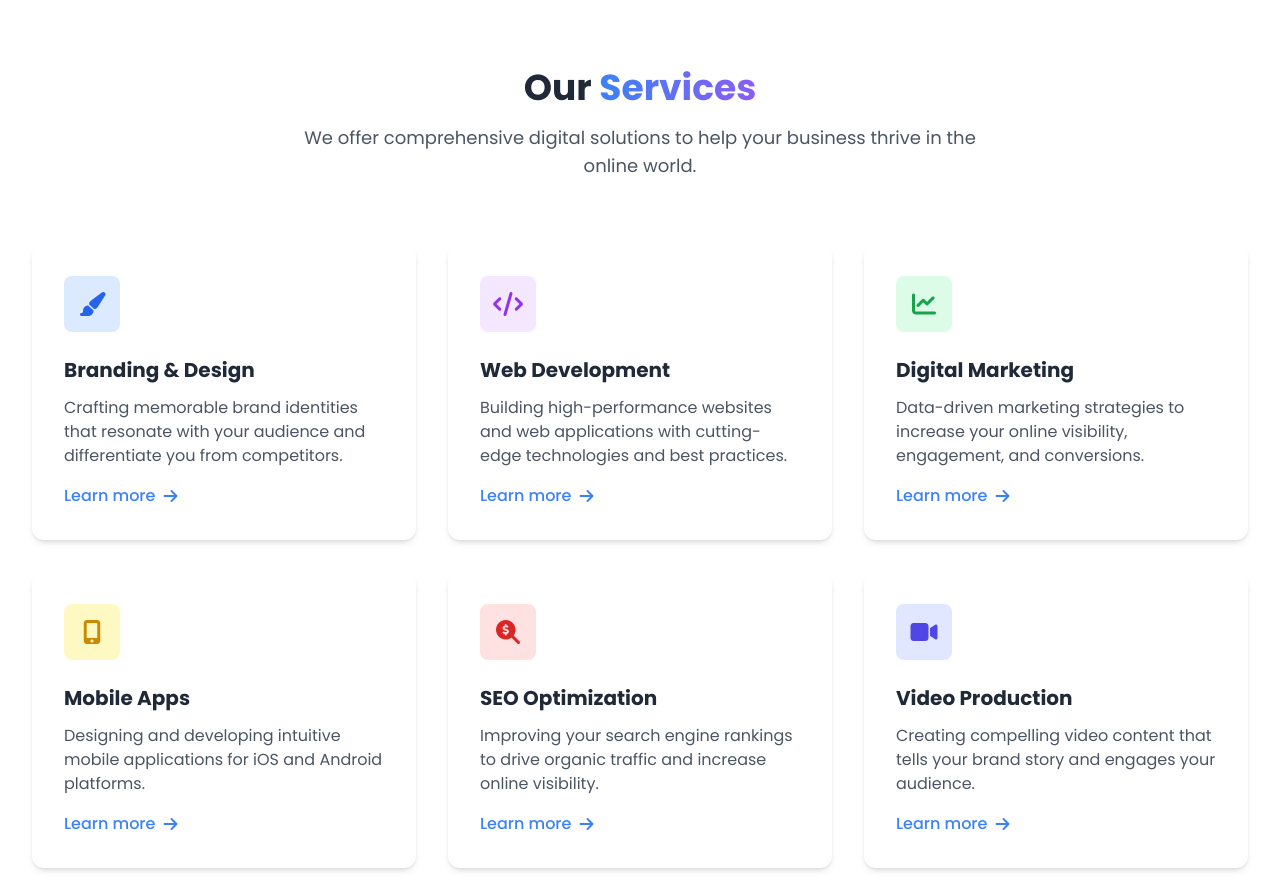
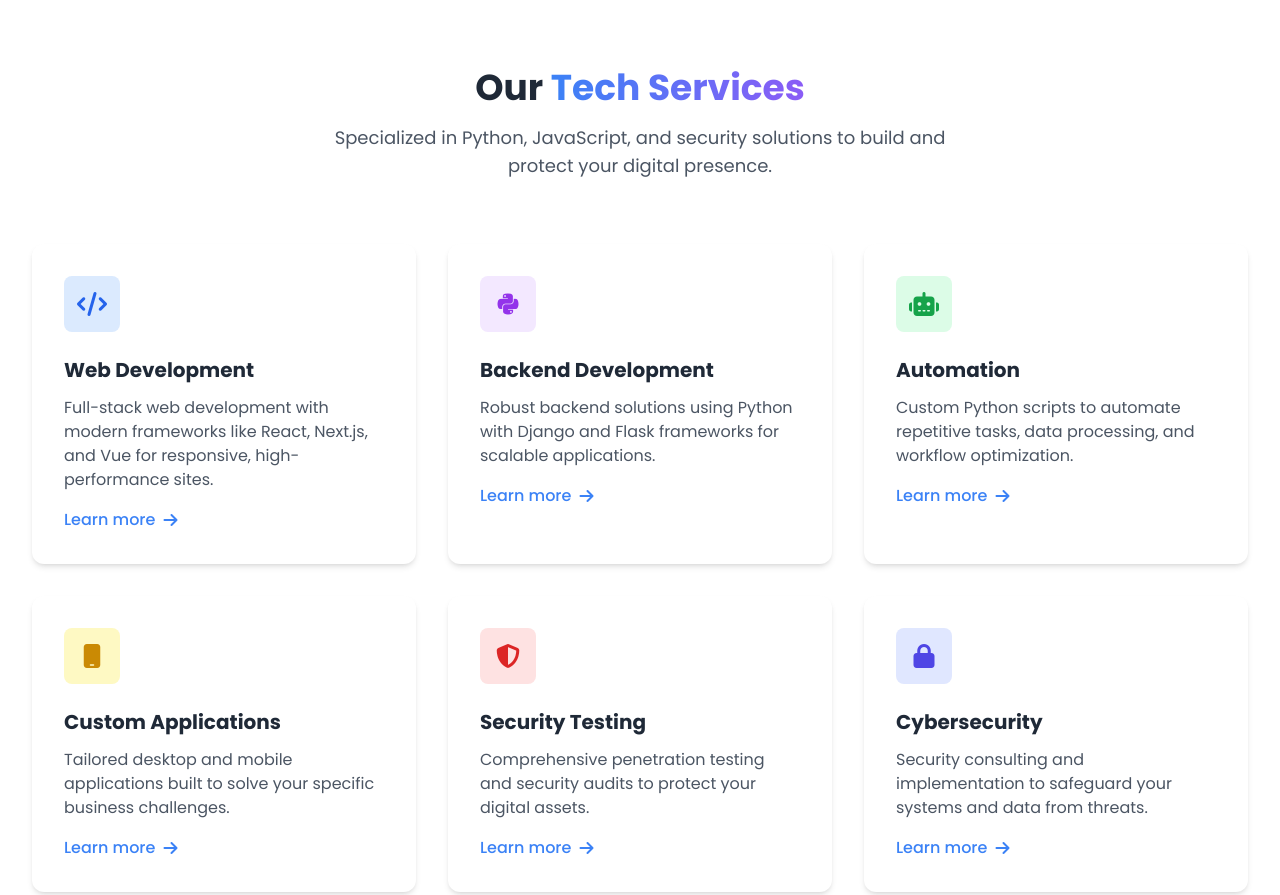
Before and after one commit to WEBR-SOLUTION/WEBR-SOLUTION.github.io, a plain HTML site: page index.html in a window 1280 px wide. Shown: the part 800-1695 px from the top of the page. Drawn offline with nearby package versions, Linux system fonts and the light colour scheme.

Commit message:
Update index.html

```diff
--- a/index.html
+++ b/index.html
@@ -3,7 +3,7 @@
 <head>
     <meta charset="UTF-8">
     <meta name="viewport" content="width=device-width, initial-scale=1.0">
-    <title>Nexus | Creative Digital Agency</title>
+    <title>WEBR SOLUTION | Creative Digital Agency</title>
     <script src="https://cdn.tailwindcss.com"></script>
     <link rel="stylesheet" href="https://cdnjs.cloudflare.com/ajax/libs/font-awesome/6.4.0/css/all.min.css">
     <style>
@@ -74,7 +74,7 @@
         <div class="max-w-7xl mx-auto px-4 sm:px-6 lg:px-8">
             <div class="flex justify-between h-20 items-center">
                 <div class="flex items-center">
-                    <a href="#" class="text-2xl font-bold gradient-text">Nexus</a>
+                    <a href="#" class="text-2xl font-bold gradient-text">WEBR SOLUTION</a>
                 </div>
 
                 <div class="hidden md:flex space-x-8">
@@ -119,7 +119,7 @@
                         We Create <span class="gradient-text">Digital Experiences</span> That Matter
                     </h1>
                     <p class="text-lg text-gray-600 mb-8">
-                        Nexus is a full-service digital agency focused on helping brands grow through innovative design, development, and marketing solutions.
+                        WEBR SOLUTION is a full-service digital agency focused on helping brands grow through innovative design, development, and marketing solutions.
                     </p>
                     <div class="flex space-x-4">
                         <a href="#contact" class="bg-gradient-to-r from-blue-500 to-purple-600 text-white py-3 px-6 rounded-md font-medium hover:opacity-90 transition shadow-lg">
@@ -157,9 +157,9 @@
     <section id="services" class="py-20">
         <div class="max-w-7xl mx-auto px-4 sm:px-6 lg:px-8">
             <div class="text-center mb-16">
-                <h2 class="text-3xl md:text-4xl font-bold mb-4">Our <span class="gradient-text">Services</span></h2>
+                <h2 class="text-3xl md:text-4xl font-bold mb-4">Our <span class="gradient-text">Tech Services</span></h2>
                 <p class="text-lg text-gray-600 max-w-2xl mx-auto">
-                    We offer comprehensive digital solutions to help your business thrive in the online world.
+                    Specialized in Python, JavaScript, and security solutions to build and protect your digital presence.
                 </p>
             </div>
 
@@ -167,11 +167,11 @@
                 <!-- Service 1 -->
                 <div class="service-card bg-white p-8 rounded-xl shadow-md transition duration-300">
                     <div class="w-14 h-14 bg-blue-100 rounded-lg flex items-center justify-center mb-6">
-                        <i class="fas fa-paint-brush text-blue-600 text-2xl"></i>
+                        <i class="fas fa-code text-blue-600 text-2xl"></i>
                     </div>
-                    <h3 class="text-xl font-bold mb-3">Branding & Design</h3>
+                    <h3 class="text-xl font-bold mb-3">Web Development</h3>
                     <p class="text-gray-600 mb-4">
-                        Crafting memorable brand identities that resonate with your audience and differentiate you from competitors.
+                        Full-stack web development with modern frameworks like React, Next.js, and Vue for responsive, high-performance sites.
                     </p>
                     <a href="#" class="text-blue-500 font-medium inline-flex items-center">
                         Learn more <i class="fas fa-arrow-right ml-2"></i>
@@ -181,11 +181,11 @@
                 <!-- Service 2 -->
                 <div class="service-card bg-white p-8 rounded-xl shadow-md transition duration-300">
                     <div class="w-14 h-14 bg-purple-100 rounded-lg flex items-center justify-center mb-6">
-                        <i class="fas fa-code text-purple-600 text-2xl"></i>
+                        <i class="fab fa-python text-purple-600 text-2xl"></i>
                     </div>
-                    <h3 class="text-xl font-bold mb-3">Web Development</h3>
+                    <h3 class="text-xl font-bold mb-3">Backend Development</h3>
                     <p class="text-gray-600 mb-4">
-                        Building high-performance websites and web applications with cutting-edge technologies and best practices.
+                        Robust backend solutions using Python with Django and Flask frameworks for scalable applications.
                     </p>
                     <a href="#" class="text-blue-500 font-medium inline-flex items-center">
                         Learn more <i class="fas fa-arrow-right ml-2"></i>
@@ -195,11 +195,11 @@
                 <!-- Service 3 -->
                 <div class="service-card bg-white p-8 rounded-xl shadow-md transition duration-300">
                     <div class="w-14 h-14 bg-green-100 rounded-lg flex items-center justify-center mb-6">
-                        <i class="fas fa-chart-line text-green-600 text-2xl"></i>
+                        <i class="fas fa-robot text-green-600 text-2xl"></i>
                     </div>
-                    <h3 class="text-xl font-bold mb-3">Digital Marketing</h3>
+                    <h3 class="text-xl font-bold mb-3">Automation</h3>
                     <p class="text-gray-600 mb-4">
-                        Data-driven marketing strategies to increase your online visibility, engagement, and conversions.
+                        Custom Python scripts to automate repetitive tasks, data processing, and workflow optimization.
                     </p>
                     <a href="#" class="text-blue-500 font-medium inline-flex items-center">
                         Learn more <i class="fas fa-arrow-right ml-2"></i>
@@ -209,11 +209,11 @@
                 <!-- Service 4 -->
                 <div class="service-card bg-white p-8 rounded-xl shadow-md transition duration-300">
                     <div class="w-14 h-14 bg-yellow-100 rounded-lg flex items-center justify-center mb-6">
-                        <i class="fas fa-mobile-alt text-yellow-600 text-2xl"></i>
+                        <i class="fas fa-mobile text-yellow-600 text-2xl"></i>
                     </div>
-                    <h3 class="text-xl font-bold mb-3">Mobile Apps</h3>
+                    <h3 class="text-xl font-bold mb-3">Custom Applications</h3>
                     <p class="text-gray-600 mb-4">
-                        Designing and developing intuitive mobile applications for iOS and Android platforms.
+                        Tailored desktop and mobile applications built to solve your specific business challenges.
                     </p>
                     <a href="#" class="text-blue-500 font-medium inline-flex items-center">
                         Learn more <i class="fas fa-arrow-right ml-2"></i>
@@ -223,11 +223,11 @@
                 <!-- Service 5 -->
                 <div class="service-card bg-white p-8 rounded-xl shadow-md transition duration-300">
                     <div class="w-14 h-14 bg-red-100 rounded-lg flex items-center justify-center mb-6">
-                        <i class="fas fa-search-dollar text-red-600 text-2xl"></i>
+                        <i class="fas fa-shield-alt text-red-600 text-2xl"></i>
                     </div>
-                    <h3 class="text-xl font-bold mb-3">SEO Optimization</h3>
+                    <h3 class="text-xl font-bold mb-3">Security Testing</h3>
                     <p class="text-gray-600 mb-4">
-                        Improving your search engine rankings to drive organic traffic and increase online visibility.
+                        Comprehensive penetration testing and security audits to protect your digital assets.
                     </p>
                     <a href="#" class="text-blue-500 font-medium inline-flex items-center">
                         Learn more <i class="fas fa-arrow-right ml-2"></i>
@@ -237,11 +237,11 @@
                 <!-- Service 6 -->
                 <div class="service-card bg-white p-8 rounded-xl shadow-md transition duration-300">
                     <div class="w-14 h-14 bg-indigo-100 rounded-lg flex items-center justify-center mb-6">
-                        <i class="fas fa-video text-indigo-600 text-2xl"></i>
+                        <i class="fas fa-lock text-indigo-600 text-2xl"></i>
                     </div>
-                    <h3 class="text-xl font-bold mb-3">Video Production</h3>
+                    <h3 class="text-xl font-bold mb-3">Cybersecurity</h3>
                     <p class="text-gray-600 mb-4">
-                        Creating compelling video content that tells your brand story and engages your audience.
+                        Security consulting and implementation to safeguard your systems and data from threats.
                     </p>
                     <a href="#" class="text-blue-500 font-medium inline-flex items-center">
                         Learn more <i class="fas fa-arrow-right ml-2"></i>
@@ -322,9 +322,9 @@
         <div class="max-w-7xl mx-auto px-4 sm:px-6 lg:px-8">
             <div class="flex flex-col md:flex-row items-center">
                 <div class="md:w-1/2 mb-10 md:mb-0 md:pr-10">
-                    <h2 class="text-3xl md:text-4xl font-bold mb-6">About <span class="gradient-text">Nexus</span></h2>
+                    <h2 class="text-3xl md:text-4xl font-bold mb-6">About <span class="gradient-text">WEBR SOLUTION</span></h2>
                     <p class="text-gray-600 mb-6">
-                        Founded in 2015, Nexus has grown from a small design studio to a full-service digital agency with a team of passionate creatives, developers, and strategists.
+                        Founded in 2015, WEBR SOLUTION has grown from a small design studio to a full-service digital agency with a team of passionate creatives, developers, and strategists.
                     </p>
                     <p class="text-gray-600 mb-8">
                         We believe in the power of digital transformation to create meaningful connections between brands and their audiences. Our approach combines creativity, technology, and data to deliver exceptional results.
@@ -701,7 +701,7 @@
         <div class="max-w-7xl mx-auto px-4 sm:px-6 lg:px-8">
             <div class="grid grid-cols-1 md:grid-cols-4 gap-8">
                 <div>
-                    <h3 class="text-xl font-bold mb-4 gradient-text">Nexus</h3>
+                    <h3 class="text-xl font-bold mb-4 gradient-text">WEBR SOLUTION</h3>
                     <p class="text-gray-400">
                         A full-service digital agency creating meaningful digital experiences that drive results.
                     </p>
@@ -745,7 +745,7 @@
 
             <div class="border-t border-gray-800 mt-12 pt-8 flex flex-col md:flex-row justify-between items-center">
                 <p class="text-gray-400 mb-4 md:mb-0">
-                    &copy; 2023 Nexus Digital Agency. All rights reserved.
+                    &copy; 2023 WEBR SOLUTION Digital Agency. All rights reserved.
                 </p>
                 <div class="flex space-x-6">
                     <a href="#" class="text-gray-400 hover:text-white transition">Privacy Policy</a>
```
